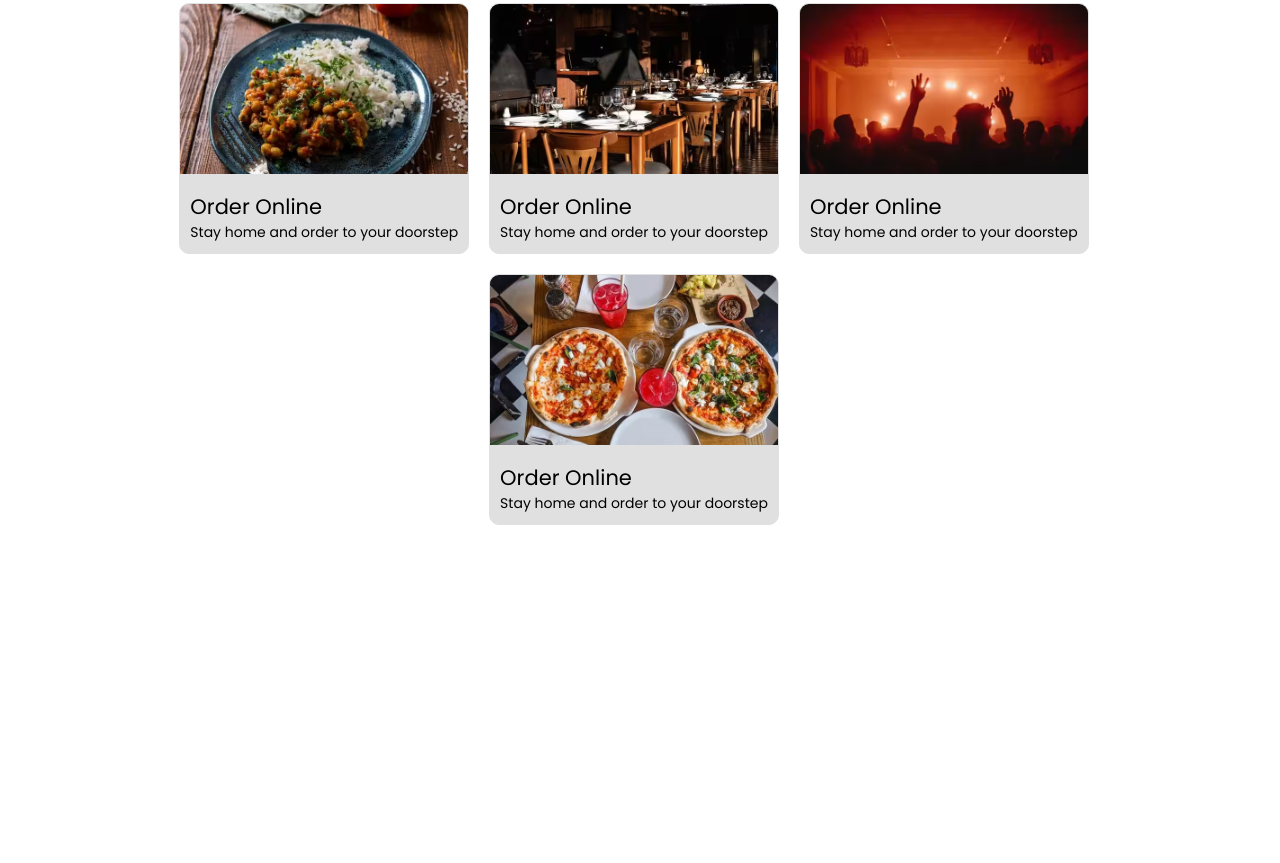
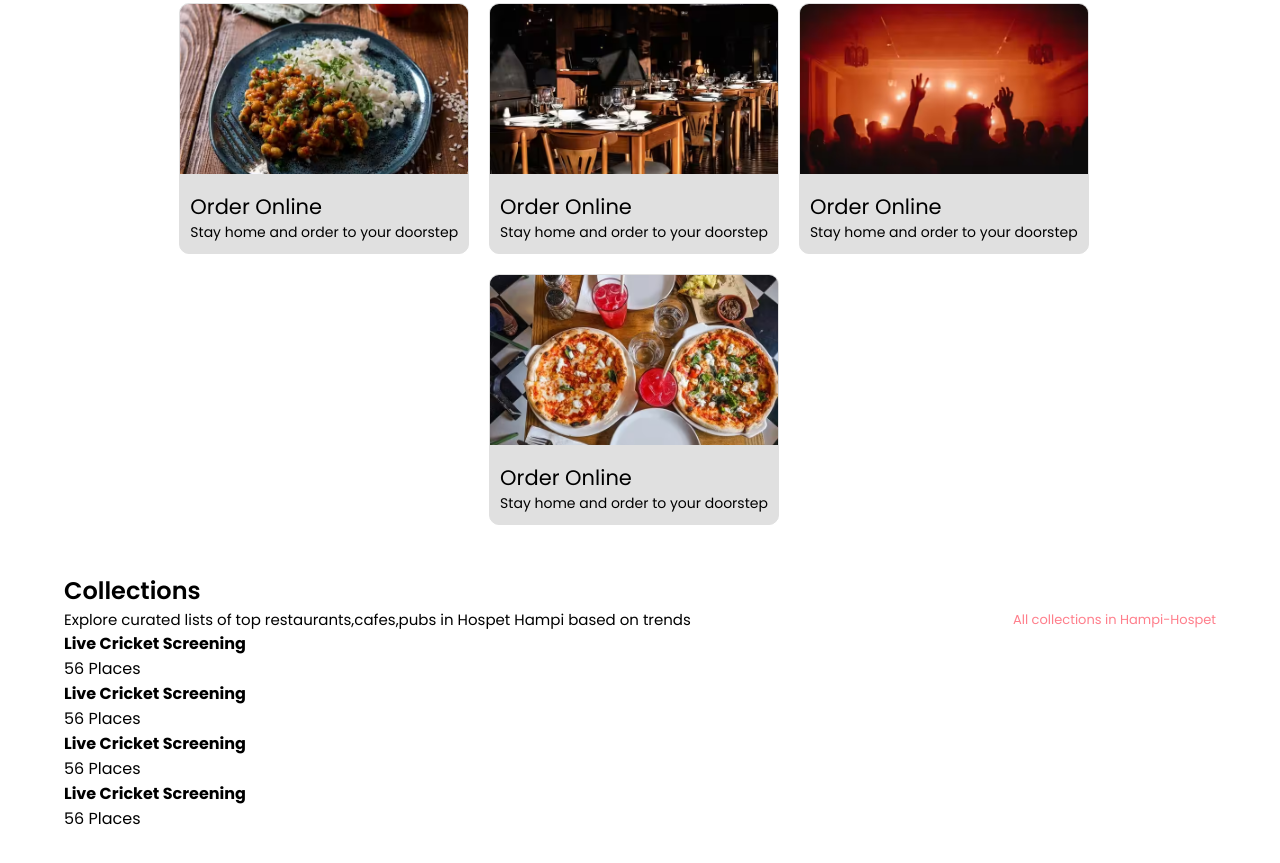
Before and after one commit to basti456/Zomato-Landing-Page-Clone, a plain HTML site: page index.html in a window 1280 px wide. Shown: the part 537-1400 px from the top of the page. Before the commit the page ends 1110 px from the top, so only its background shows below. Drawn offline with Linux system fonts and the light colour scheme.

Commit message:
New commit

```diff
--- a/index.html
+++ b/index.html
@@ -86,5 +86,42 @@
         </div>
       </div>
     </section>
+    <section class="container collections">
+      <h1>Collections</h1>
+      <div class="sub__heading__container">
+        <span>Explore curated lists of top restaurants,cafes,pubs in Hospet Hampi based on trends</span>
+        <span>All collections in Hampi-Hospet</span>
+      </div>
+      <div class="collections__card__container">
+        <div class="card card1">
+          <div class="overlay"></div>
+          <div class="content">
+            <h4>Live Cricket Screening</h4>
+            <span>56 Places</span>
+          </div>
+        </div>
+        <div class="card card2">
+          <div class="overlay"></div>
+          <div class="content">
+            <h4>Live Cricket Screening</h4>
+            <span>56 Places</span>
+          </div>
+        </div>
+        <div class="card card3">
+          <div class="overlay"></div>
+          <div class="content">
+            <h4>Live Cricket Screening</h4>
+            <span>56 Places</span>
+          </div>
+        </div>
+        <div class="card card4">
+          <div class="overlay"></div>
+          <div class="content">
+            <h4>Live Cricket Screening</h4>
+            <span>56 Places</span>
+          </div>
+        </div>
+      </div>
+    </section>
   </body>
 </html>
--- a/styles.css
+++ b/styles.css
@@ -130,6 +130,25 @@
 .we__offer__content p {
     font-size: 14px;
 }
+
+.collections h1{
+    font-weight: 600;
+}
+
+.collections .sub__heading__container{
+    font-size: 15px;
+    display: flex;
+    align-items: center;
+    justify-content: space-between;
+    flex-wrap: wrap;
+    gap: 1rem;
+}
+
+.sub__heading__container span:nth-child(2){
+    color: #ff7e8b;
+    font-size: 13px;
+    cursor: pointer;
+}
 @media only screen and (max-width:600px) {
 
     .navbar__menu__container .user__icon{
```
